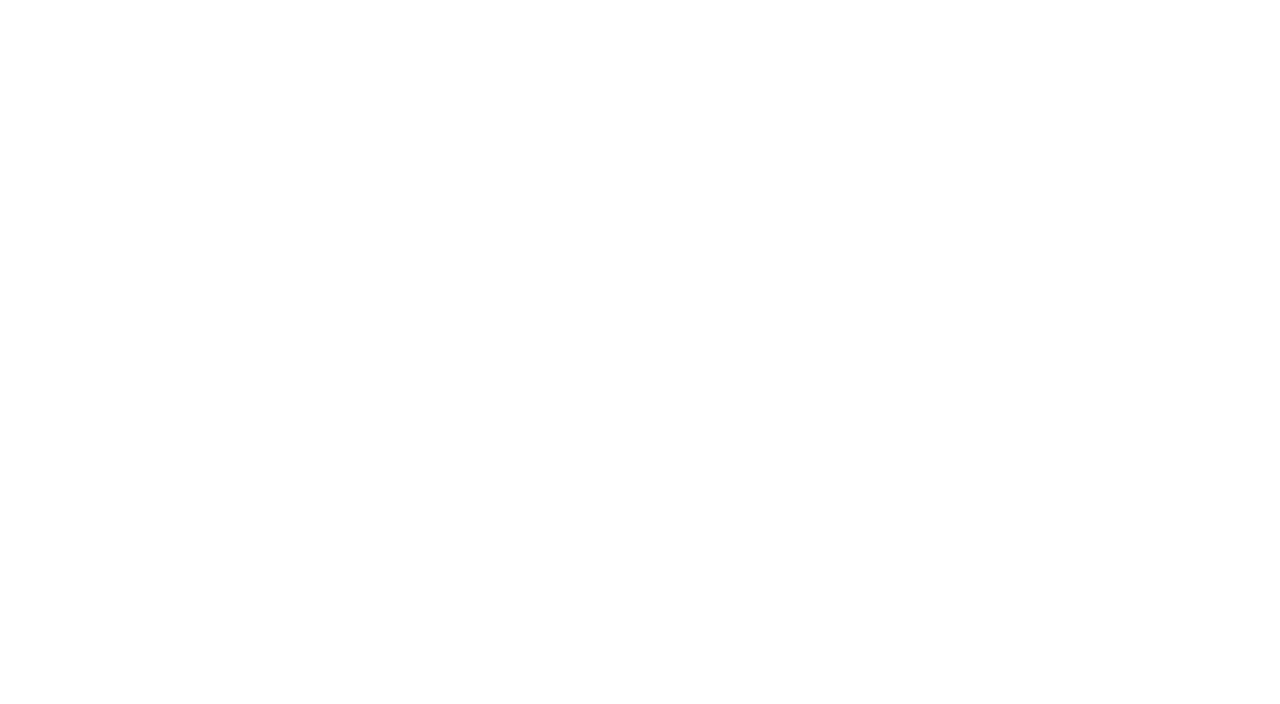
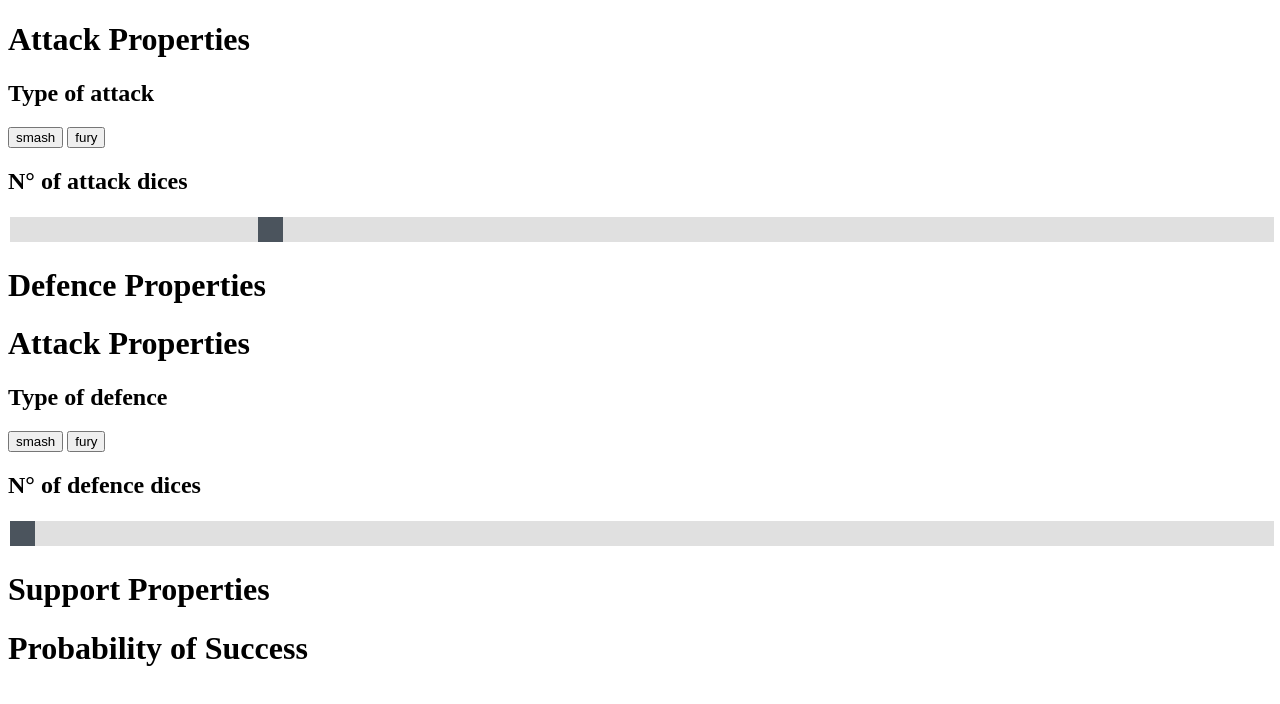
Before and after one commit to il-matthew/ilmatthew.github.io, a plain HTML site: page index.html in a window 1280 px wide. Drawn offline with Linux system fonts and the light colour scheme.

Commit message:
prima creazione del css e struttura dell'html

```diff
--- /dev/null
+++ b/css/stylesheet.css
@@ -0,0 +1,34 @@
+.slidecontainer {
+    width: 100%;
+}
+
+.slider {
+    -webkit-appearance: none;
+    width: 100%;
+    height: 25px;
+    background: #d3d3d3;
+    outline: none;
+    opacity: 0.7;
+    -webkit-transition: .2s;
+    transition: opacity .2s;
+}
+
+.slider:hover {
+    opacity: 1;
+}
+
+.slider::-webkit-slider-thumb {
+    -webkit-appearance: none;
+    appearance: none;
+    width: 25px;
+    height: 25px;
+    background: #000d1a;
+    cursor: pointer;
+}
+
+.slider::-moz-range-thumb {
+    width: 25px;
+    height: 25px;
+    background: #000d1a;
+    cursor: pointer;
+}
--- a/index.html
+++ b/index.html
@@ -3,21 +3,45 @@
 <head>
 	<meta charset="UTF-8">
 	<title>Underworld Shadespire Dice Calculator</title>
+	<link rel="stylesheet" type="text/css" href="css/stylesheet.css">
 </head>
 
 <body>
 	<div id="main-container">
 		<div id="attack">
-				<title>Attack Properties</title>
+			<h1>Attack Properties</h1>
+			<h2>Type of attack</h2>
+			<button>
+				smash
+			</button>
+			<button>
+				fury
+			</button>
+			<div class="slidecontainer">
+				<h2>N° of attack dices</h2>
+				<input type="range" min="1" max="6" value="2" step="1" class="slider" id="myRange">
 			</div>
-			<div id="defense">
-				<title>Defense Properties</title>
+		</div>
+		<div id="defence">
+			<h1>Defence Properties</h1>
+			<h1>Attack Properties</h1>
+			<h2>Type of defence</h2>
+			<button>
+				smash
+			</button>
+			<button>
+				fury
+			</button>
+			<div class="slidecontainer">
+				<h2>N° of defence dices</h2>
+				<input type="range" min="1" max="3" value="1" step="1" class="slider" id="myRange">
+			</div>
 		</div>
 		<div id="support">
-				<title>Support Properties</title>
+			<h1>Support Properties</h1>
 		</div>
 		<div id="calculator">
-				<title>Probability of Success</title>
+			<h1>Probability of Success</h1>
 		</div>
 	</div>
 </body>
```
Lines whose indentation alone changed are shown as unchanged.
